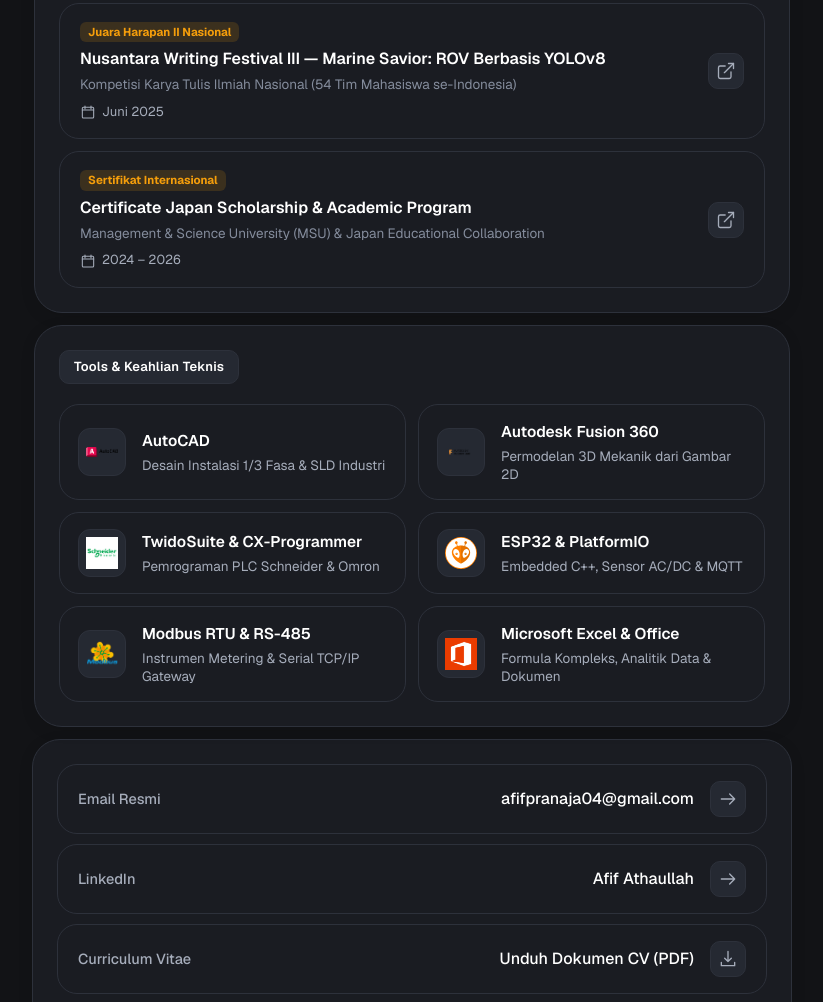
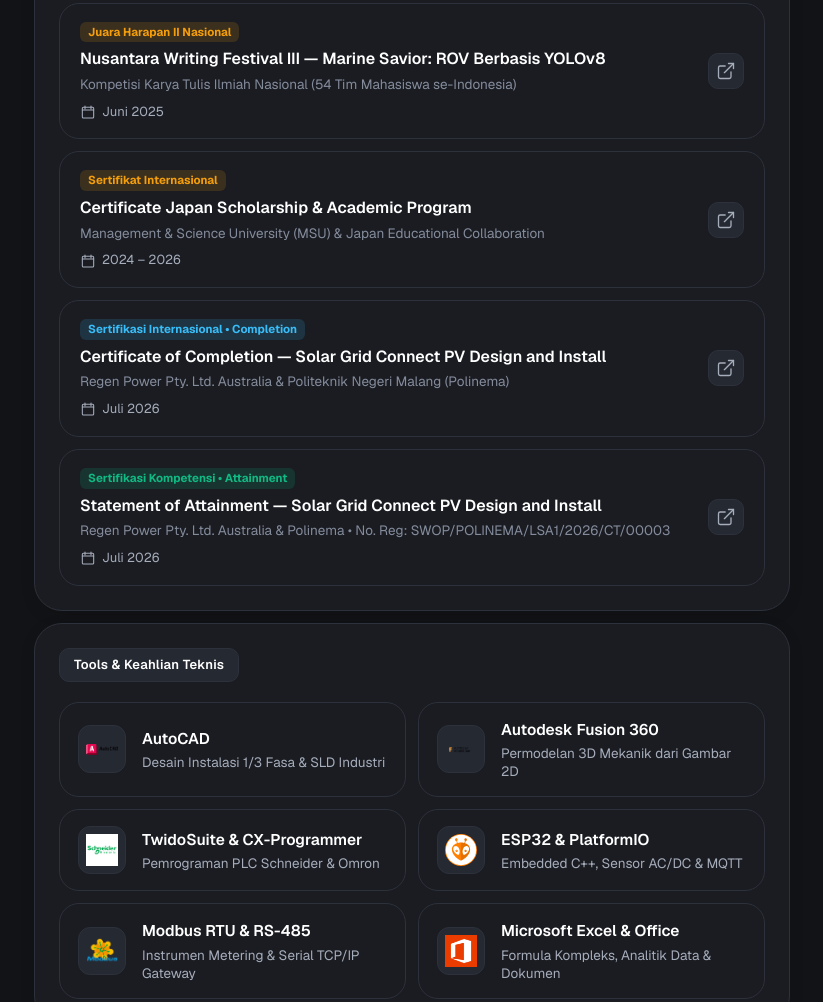
Before and after one commit to afifpranaja/myportofolio, a plain HTML site: page index.html in a window 1280 px wide. Shown: the part 3287-4289 px from the top of the page, without its empty margins (228-1051 px from the left). Drawn offline with nearby package versions, Linux system fonts and the light colour scheme.

Commit message:
feat(cert): tambahkan cert-card Certificate of Completion dan Statement of Attainment Regen Power Australia

```diff
--- a/css/styles.css
+++ b/css/styles.css
@@ -357,6 +357,14 @@ body.light .resume-card:hover { border-color: rgba(0, 0, 0, 0.12); }
   background: rgba(245, 158, 11, 0.15);
   color: var(--amber);
   width: fit-content;
+}
+.cert-tag.cyan {
+  background: rgba(56, 189, 248, 0.15);
+  color: var(--primary);
+}
+.cert-tag.green {
+  background: rgba(16, 185, 129, 0.15);
+  color: var(--green);
 }
 
 /* Tools */
--- a/index.html
+++ b/index.html
@@ -327,6 +327,38 @@
             <span class="cert-date">
               <svg class="icon icon-small" aria-hidden="true"><use href="#i-calendar"></use></svg>
               2024 – 2026
+            </span>
+          </div>
+          <span class="arrow-button" aria-hidden="true">
+            <svg class="icon" aria-hidden="true"><use href="#i-external"></use></svg>
+          </span>
+        </a>
+
+        <!-- Award 3: Regen Power Certificate of Completion -->
+        <a class="cert-card" href="assets/docs/Sertifikat_Regen_Power_Completion.pdf" target="_blank" rel="noopener noreferrer">
+          <div class="cert-info">
+            <span class="cert-tag cyan">Sertifikasi Internasional • Completion</span>
+            <h3 class="cert-title">Certificate of Completion — Solar Grid Connect PV Design and Install</h3>
+            <p class="cert-issuer">Regen Power Pty. Ltd. Australia &amp; Politeknik Negeri Malang (Polinema)</p>
+            <span class="cert-date">
+              <svg class="icon icon-small" aria-hidden="true"><use href="#i-calendar"></use></svg>
+              Juli 2026
+            </span>
+          </div>
+          <span class="arrow-button" aria-hidden="true">
+            <svg class="icon" aria-hidden="true"><use href="#i-external"></use></svg>
+          </span>
+        </a>
+
+        <!-- Award 4: Regen Power Statement of Attainment -->
+        <a class="cert-card" href="assets/docs/Sertifikat_Regen_Power_Attainment.pdf" target="_blank" rel="noopener noreferrer">
+          <div class="cert-info">
+            <span class="cert-tag green">Sertifikasi Kompetensi • Attainment</span>
+            <h3 class="cert-title">Statement of Attainment — Solar Grid Connect PV Design and Install</h3>
+            <p class="cert-issuer">Regen Power Pty. Ltd. Australia &amp; Polinema • No. Reg: SWOP/POLINEMA/LSA1/2026/CT/00003</p>
+            <span class="cert-date">
+              <svg class="icon icon-small" aria-hidden="true"><use href="#i-calendar"></use></svg>
+              Juli 2026
             </span>
           </div>
           <span class="arrow-button" aria-hidden="true">
```
Also changed, not shown: 2 other files.
